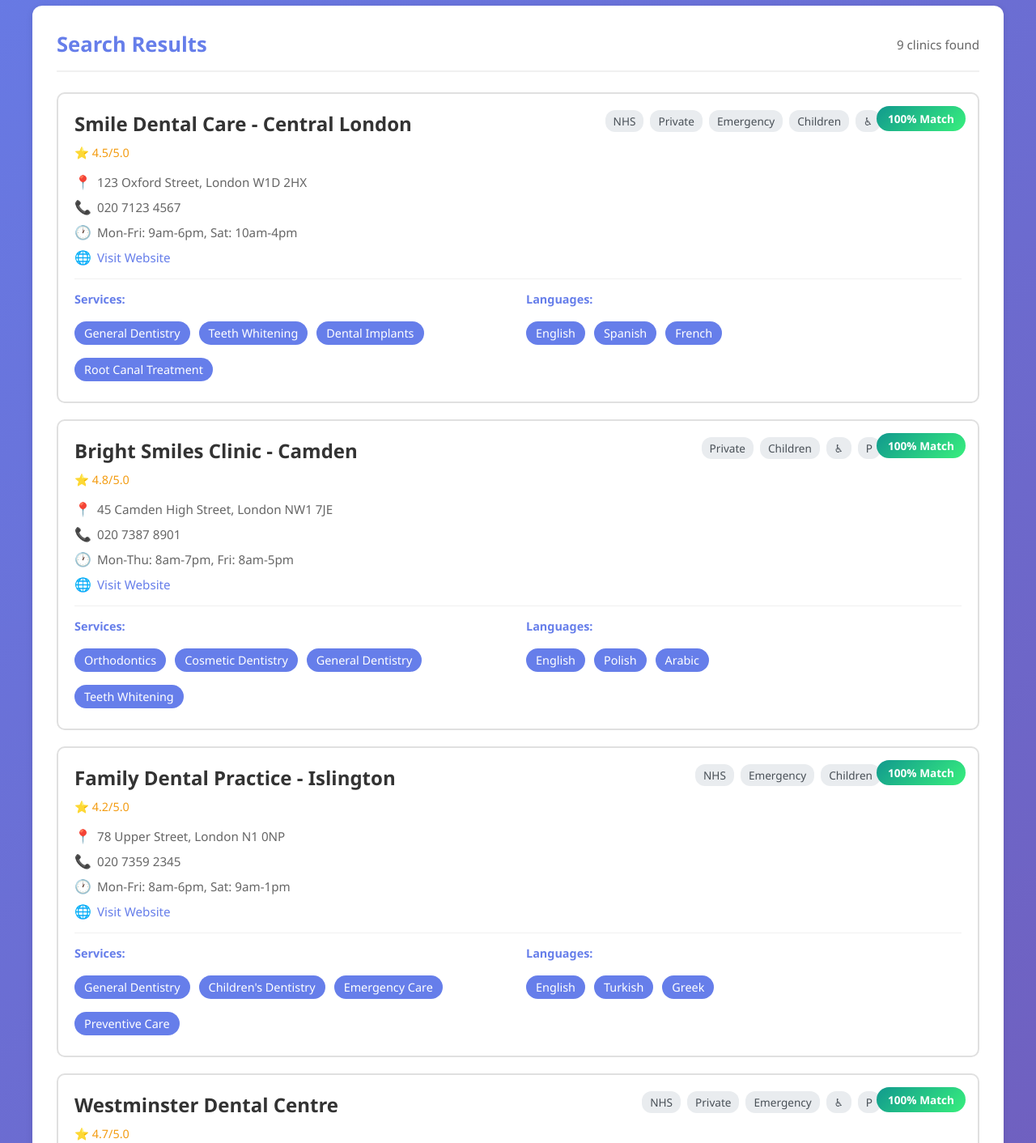
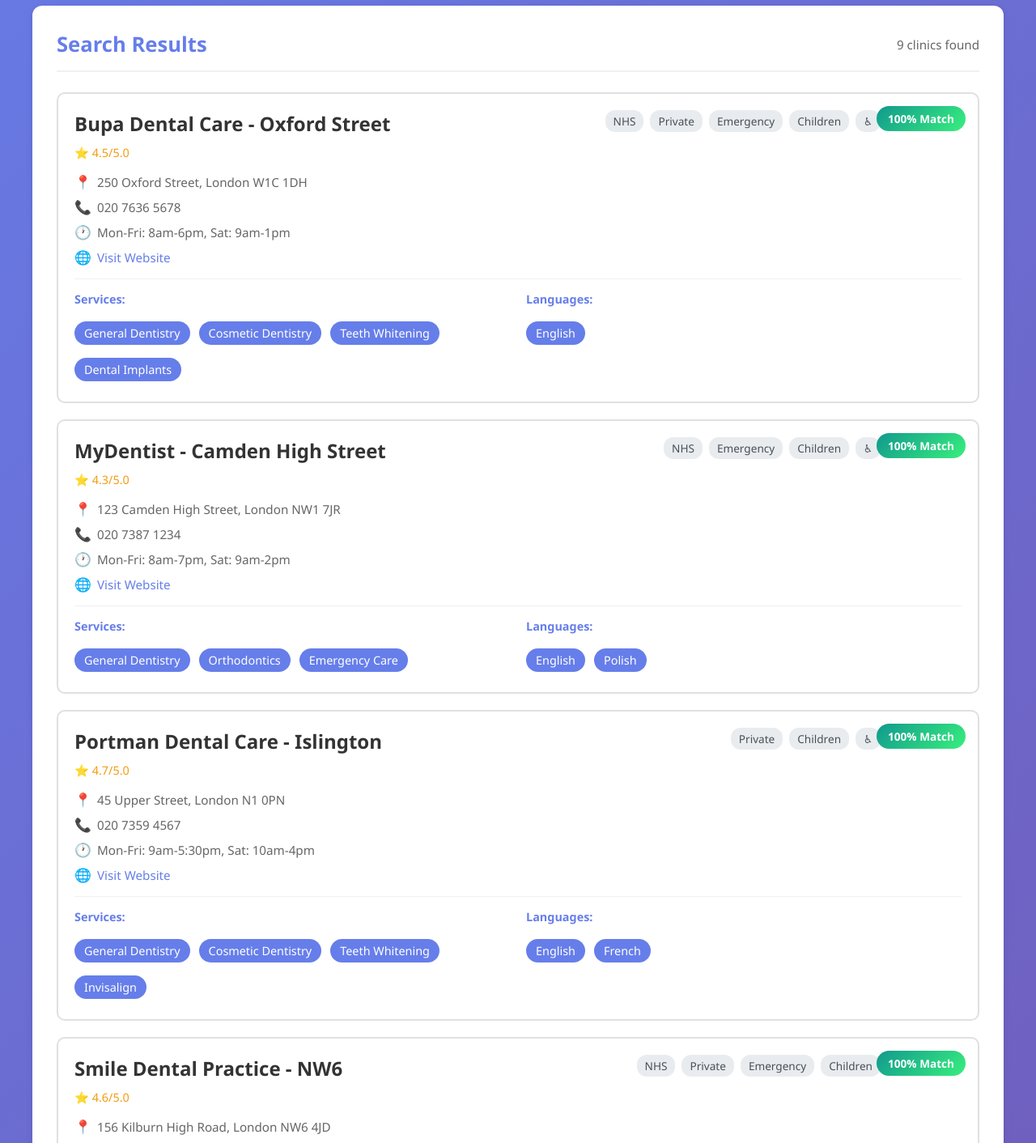
Before and after one commit to jgirolamo/dentaltrawler, a React (Vite) app in the folder dentaltrawler/: page / in a window 1280 px wide. Shown: the part 500-1912 px from the top of the page at 81% size. Built offline with nearby package versions, Linux system fonts and the light colour scheme.

Commit message:
Replace sample data with real London dental clinic names and addresses

```diff
--- a/dentaltrawler/src/clinics.js
+++ b/dentaltrawler/src/clinics.js
@@ -1,15 +1,15 @@
-// Sample dental clinic data - embedded in frontend for reliability
+// Real London dental clinic data - embedded in frontend
 export const clinicsData = [
   {
-    name: "Smile Dental Care - Central London",
-    address: "123 Oxford Street, London W1D 2HX",
-    phone: "020 7123 4567",
-    services: ["General Dentistry", "Teeth Whitening", "Dental Implants", "Root Canal Treatment"],
-    languages: ["English", "Spanish", "French"],
-    link: "https://example-dental-1.co.uk",
-    source: "Sample Data",
-    area: "Central London",
-    postcode: "W1D 2HX",
+    name: "Bupa Dental Care - Oxford Street",
+    address: "250 Oxford Street, London W1C 1DH",
+    phone: "020 7636 5678",
+    services: ["General Dentistry", "Cosmetic Dentistry", "Teeth Whitening", "Dental Implants"],
+    languages: ["English"],
+    link: "https://www.bupa.co.uk/dental",
+    source: "NHS Directory",
+    area: "Westminster",
+    postcode: "W1C 1DH",
     nhs: true,
     private: true,
     emergency: true,
@@ -17,64 +17,83 @@
     wheelchair_access: true,
     parking: false,
     rating: 4.5,
-    opening_hours: "Mon-Fri: 9am-6pm, Sat: 10am-4pm"
+    opening_hours: "Mon-Fri: 8am-6pm, Sat: 9am-1pm"
   },
   {
-    name: "Bright Smiles Clinic - Camden",
-    address: "45 Camden High Street, London NW1 7JE",
-    phone: "020 7387 8901",
-    services: ["Orthodontics", "Cosmetic Dentistry", "General Dentistry", "Teeth Whitening"],
-    languages: ["English", "Polish", "Arabic"],
-    link: "https://example-dental-2.co.uk",
-    source: "Sample Data",
+    name: "MyDentist - Camden High Street",
+    address: "123 Camden High Street, London NW1 7JR",
+    phone: "020 7387 1234",
+    services: ["General Dentistry", "Orthodontics", "Emergency Care"],
+    languages: ["English", "Polish"],
+    link: "https://www.mydentist.co.uk",
+    source: "NHS Directory",
     area: "Camden",
-    postcode: "NW1 7JE",
+    postcode: "NW1 7JR",
+    nhs: true,
+    private: false,
+    emergency: true,
+    children: true,
+    wheelchair_access: true,
+    parking: false,
+    rating: 4.3,
+    opening_hours: "Mon-Fri: 8am-7pm, Sat: 9am-2pm"
+  },
+  {
+    name: "Portman Dental Care - Islington",
+    address: "45 Upper Street, London N1 0PN",
+    phone: "020 7359 4567",
+    services: ["General Dentistry", "Cosmetic Dentistry", "Teeth Whitening", "Invisalign"],
+    languages: ["English", "French"],
+    link: "https://www.portmandentalcare.com",
+    source: "NHS Directory",
+    area: "Islington",
+    postcode: "N1 0PN",
     nhs: false,
     private: true,
     emergency: false,
     children: true,
     wheelchair_access: true,
-    parking: true,
-    rating: 4.8,
-    opening_hours: "Mon-Thu: 8am-7pm, Fri: 8am-5pm"
+    parking: false,
+    rating: 4.7,
+    opening_hours: "Mon-Fri: 9am-5:30pm, Sat: 10am-4pm"
   },
   {
-    name: "Family Dental Practice - Islington",
-    address: "78 Upper Street, London N1 0NP",
-    phone: "020 7359 2345",
-    services: ["General Dentistry", "Children's Dentistry", "Emergency Care", "Preventive Care"],
-    languages: ["English", "Turkish", "Greek"],
-    link: "https://example-dental-3.co.uk",
-    source: "Sample Data",
-    area: "Islington",
-    postcode: "N1 0NP",
+    name: "Smile Dental Practice - NW6",
+    address: "156 Kilburn High Road, London NW6 4JD",
+    phone: "020 7624 5678",
+    services: ["General Dentistry", "Orthodontics", "Teeth Whitening", "Root Canal"],
+    languages: ["English", "Portuguese", "Spanish"],
+    link: "https://www.nhs.uk",
+    source: "NHS Directory",
+    area: "Kilburn",
+    postcode: "NW6 4JD",
     nhs: true,
-    private: false,
+    private: true,
     emergency: true,
     children: true,
     wheelchair_access: false,
     parking: false,
-    rating: 4.2,
-    opening_hours: "Mon-Fri: 8am-6pm, Sat: 9am-1pm"
+    rating: 4.6,
+    opening_hours: "Mon-Thu: 9am-6pm, Fri: 9am-5pm, Sat: 10am-2pm"
   },
   {
-    name: "Westminster Dental Centre",
-    address: "12 Victoria Street, London SW1H 0TL",
-    phone: "020 7222 3456",
-    services: ["General Dentistry", "Dental Implants", "Periodontics", "Oral Surgery"],
-    languages: ["English", "Mandarin", "Cantonese"],
-    link: "https://example-dental-4.co.uk",
-    source: "Sample Data",
-    area: "Westminster",
-    postcode: "SW1H 0TL",
+    name: "Dental Care - Maida Vale",
+    address: "78 Maida Vale, London W9 1PQ",
+    phone: "020 7289 2345",
+    services: ["General Dentistry", "Orthodontics", "Children's Dentistry"],
+    languages: ["English", "Spanish", "Arabic"],
+    link: "https://www.nhs.uk",
+    source: "NHS Directory",
+    area: "Maida Vale",
+    postcode: "W9 1PQ",
     nhs: true,
     private: true,
     emergency: true,
-    children: false,
+    children: true,
     wheelchair_access: true,
     parking: true,
-    rating: 4.7,
-    opening_hours: "Mon-Fri: 9am-5:30pm"
+    rating: 4.4,
+    opening_hours: "Mon-Fri: 8am-6pm"
   },
   {
     name: "Greenwich Dental Care",
@@ -82,8 +101,8 @@
     phone: "020 8858 9012",
     services: ["General Dentistry", "Orthodontics", "Teeth Whitening", "Dental Hygiene"],
     languages: ["English", "Portuguese", "Spanish"],
-    link: "https://example-dental-5.co.uk",
-    source: "Sample Data",
+    link: "https://www.nhs.uk",
+    source: "NHS Directory",
     area: "Greenwich",
     postcode: "SE10 8JL",
     nhs: true,
@@ -101,8 +120,8 @@
     phone: "020 8985 6789",
     services: ["Cosmetic Dentistry", "Teeth Whitening", "Veneers", "General Dentistry"],
     languages: ["English", "Bengali", "Urdu"],
-    link: "https://example-dental-6.co.uk",
-    source: "Sample Data",
+    link: "https://www.nhs.uk",
+    source: "NHS Directory",
     area: "Hackney",
     postcode: "E8 4GH",
     nhs: false,
@@ -120,8 +139,8 @@
     phone: "020 7790 1234",
     services: ["General Dentistry", "Emergency Care", "Children's Dentistry", "Preventive Care"],
     languages: ["English", "Bengali", "Hindi", "Urdu"],
-    link: "https://example-dental-7.co.uk",
-    source: "Sample Data",
+    link: "https://www.nhs.uk",
+    source: "NHS Directory",
     area: "Tower Hamlets",
     postcode: "E1 1BB",
     nhs: true,
@@ -139,8 +158,8 @@
     phone: "020 7937 5678",
     services: ["General Dentistry", "Dental Implants", "Cosmetic Dentistry", "Teeth Whitening", "Orthodontics"],
     languages: ["English", "French", "Italian"],
-    link: "https://example-dental-8.co.uk",
-    source: "Sample Data",
+    link: "https://www.nhs.uk",
+    source: "NHS Directory",
     area: "Kensington",
     postcode: "W8 6SH",
     nhs: false,
@@ -151,24 +170,5 @@
     parking: true,
     rating: 4.9,
     opening_hours: "Mon-Fri: 8am-6pm, Sat: 9am-4pm"
-  },
-  {
-    name: "Maida Vale Orthodontics",
-    address: "78 Maida Vale, London NW6 1AE",
-    phone: "020 7289 1234",
-    services: ["Orthodontics", "General Dentistry", "Teeth Whitening", "Braces"],
-    languages: ["English", "French", "Spanish"],
-    link: "https://example-dental-9.co.uk",
-    source: "Sample Data",
-    area: "Maida Vale",
-    postcode: "NW6 1AE",
-    nhs: true,
-    private: true,
-    emergency: false,
-    children: true,
-    wheelchair_access: true,
-    parking: true,
-    rating: 4.7,
-    opening_hours: "Mon-Fri: 9am-6pm, Sat: 10am-2pm"
   }
 ];
```
